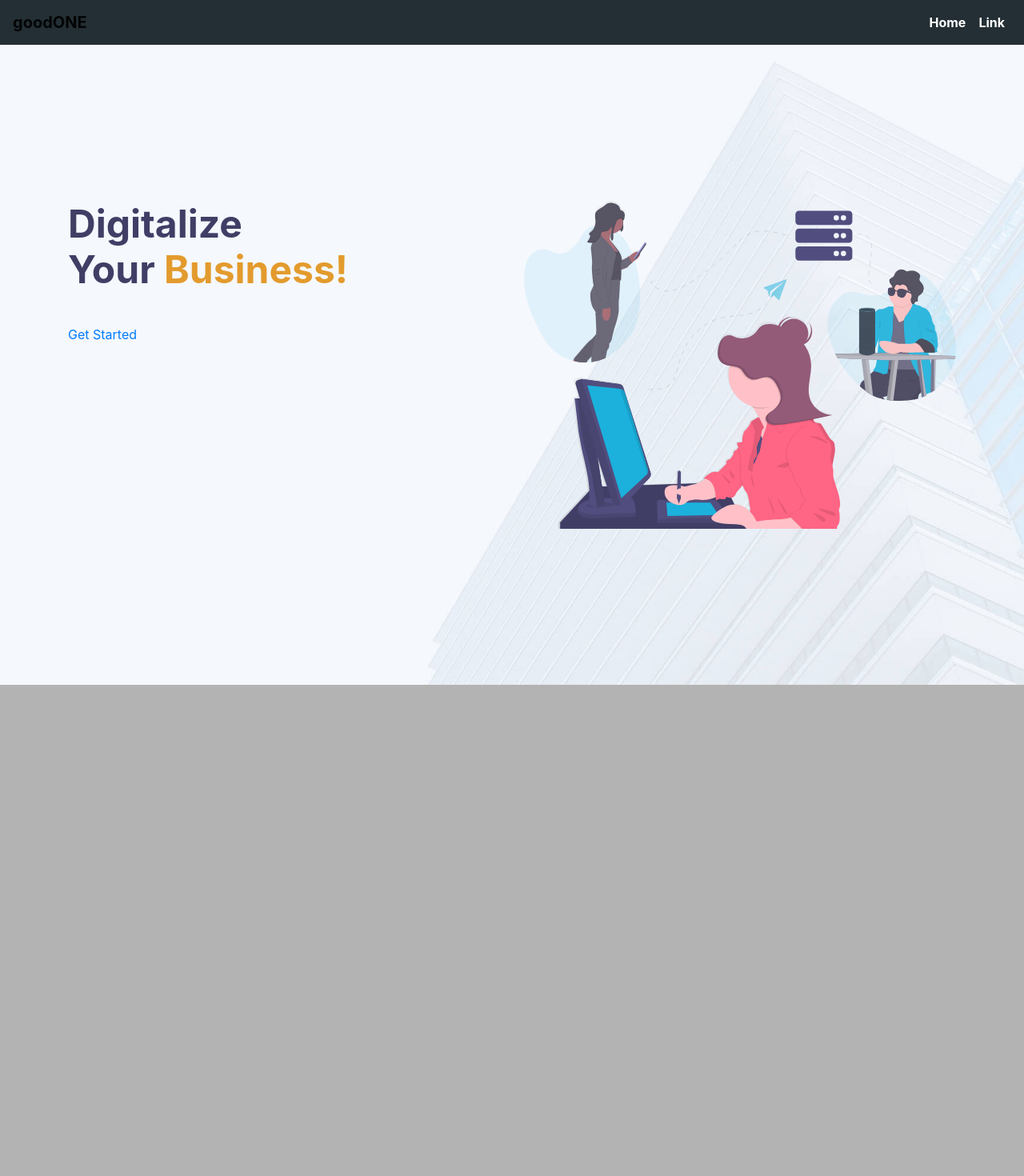
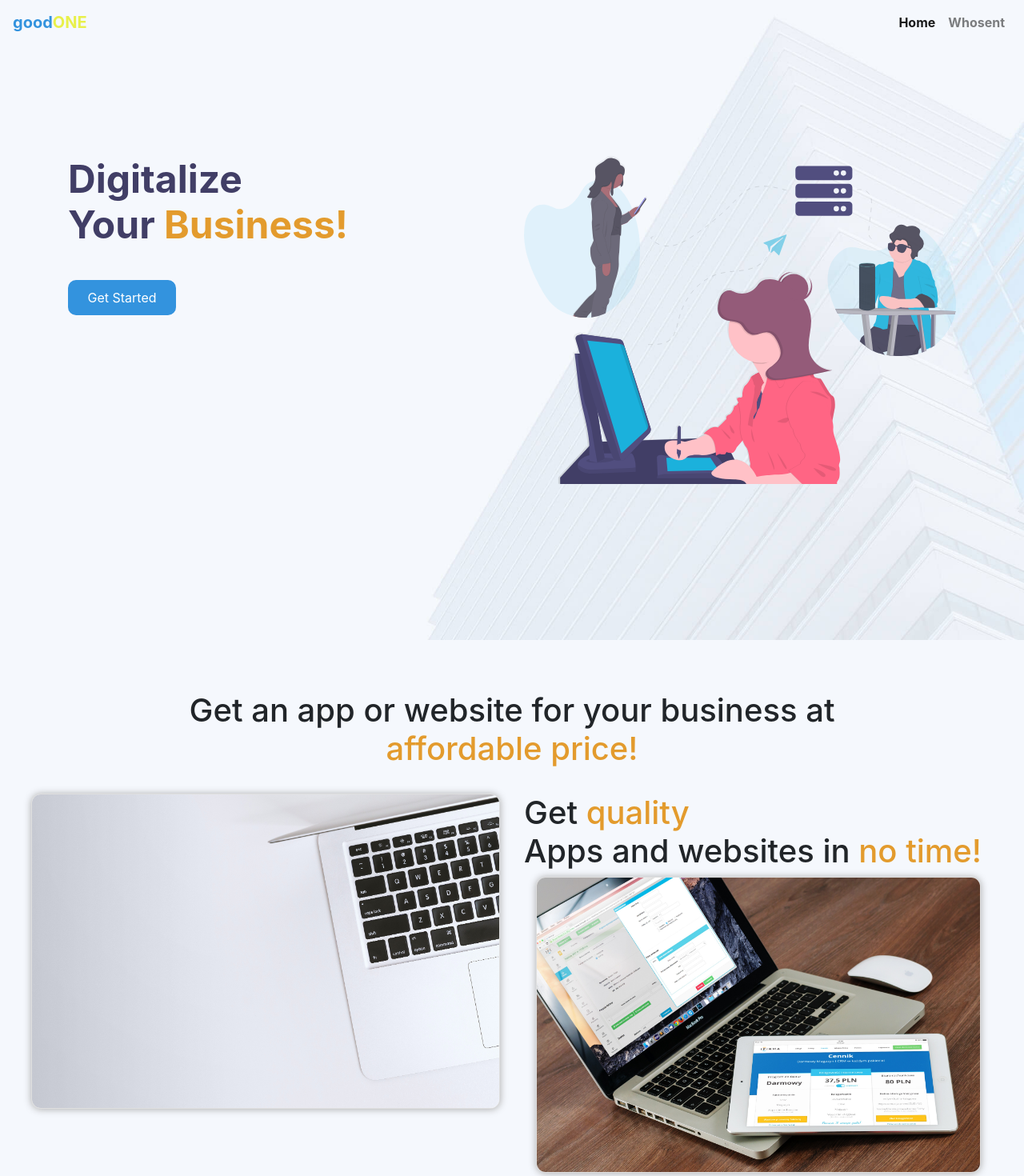
Before and after one commit to AshfaqAshi/whosent-web, an Angular app: page / in a window 1280 px wide. Shown: the top 1470 px of the page at 80% size. Before the commit the page ends 856 px from the top, so only its background shows below. Built offline with nearby package versions, Linux system fonts and the light colour scheme.

Commit message:
done till second quote on home page

```diff
--- a/src/app/about/about.component.html
+++ b/src/app/about/about.component.html
@@ -1,2 +1,38 @@
-<p>about works!</p>
-<app-info></app-info>
+<nav class="navbar navbar-expand-lg navbar-light">
+    <a class="navbar-brand" href="#">Navbar</a>
+    <button class="navbar-toggler" type="button" data-toggle="collapse" data-target="#navbarSupportedContent" aria-controls="navbarSupportedContent" aria-expanded="false" aria-label="Toggle navigation">
+      <span class="navbar-toggler-icon"></span>
+    </button>
+
+    <div class="collapse navbar-collapse" id="navbarSupportedContent">
+      <ul class="navbar-nav mr-auto">
+        <li class="nav-item active">
+          <a class="nav-link" href="#">Home <span class="sr-only">(current)</span></a>
+        </li>
+        <li class="nav-item">
+          <a class="nav-link" href="#">Link</a>
+        </li>
+        <li class="nav-item dropdown">
+          <a class="nav-link dropdown-toggle" href="#" id="navbarDropdown" role="button" data-toggle="dropdown" aria-haspopup="true" aria-expanded="false">
+            Dropdown
+          </a>
+          <div class="dropdown-menu" aria-labelledby="navbarDropdown">
+            <a class="dropdown-item" href="#">Action</a>
+            <a class="dropdown-item" href="#">Another action</a>
+            <div class="dropdown-divider"></div>
+            <a class="dropdown-item" href="#">Something else here</a>
+          </div>
+        </li>
+        <li class="nav-item">
+          <a class="nav-link disabled" href="#">Disabled</a>
+        </li>
+      </ul>
+      <form class="form-inline my-2 my-lg-0">
+        <input class="form-control mr-sm-2" type="search" placeholder="Search" aria-label="Search">
+        <button class="btn btn-outline-success my-2 my-sm-0" type="submit">Search</button>
+      </form>
+    </div>
+  </nav>
+  <div class="bg-secondary text-white">
+      Heloooo
+  </div>
--- a/src/app/block-user/block-user.component.html
+++ b/src/app/block-user/block-user.component.html
@@ -3,11 +3,11 @@
   <div class="h-100 d-flex flex-column">
     <app-info [message]="infoMessage"></app-info>
     <app-nav-bar></app-nav-bar>
-    <div class="row mx-2 flex-grow-1">
-        <div @introAnim class="col-12 col-sm-7 col-md-6 col-lg-4 primary p-3 form bottom-margin my-auto mx-auto">
+    <div class="row mx-3 flex-grow-1">
+        <div @introAnim class="col-12 col-sm-7 col-md-6 col-lg-4 primary p-3 form bottom-margin align-self-center mx-auto">
            <div class="row">
              <div class="col-11">
-              <h2 class="text-black text-center" @introAnimRight >Block User</h2>
+              <h2 class="text-white text-center" @introAnimRight >Block User</h2>
              </div>
              <h3 data-toggle="modal" data-target="#infoModal" class="oi oi-question-mark text-right" style="cursor: pointer;">?</h3>
            </div>
--- a/src/app/home/home.component.html
+++ b/src/app/home/home.component.html
@@ -5,7 +5,7 @@
           <div class="col-md-6 intro-info order-md-first order-last">
             <h2 class="wow fadeInUp">Digitalize<br>Your <span>Business!</span></h2>
             <div>
-              <a href="#about" class="btn-get-started scrollto " >Get Started</a>
+              <div class="btn-started wow fadeInUp col-5 col-md-3 text-center" data-wow-duration="1s">Get Started</div>
             </div>
           </div>
 
@@ -16,3 +16,19 @@
 
       </div>
 </section>
+<section id="quote" class="mt-5 p-3 text-center">
+  <h1 class="wow fadeInUp">Get an app or website for your business at <br/><span>affordable price!</span></h1>
+</section>
+
+<section id="quote" class="row mx-3 p-2 wow fadeInLeft">
+  <div class="col-12 col-md-6">
+    <img src="assets/images/laptop2.jpg" class="img-fluid  card"/>
+  </div>
+  <div class="col-12 col-md-6 wow fadeInUp" wow-data-delay="300ms">
+    <h1 class="large-text">Get <span>quality</span><br/>
+    Apps and websites in <span>no time!</span></h1>
+    <div class="col-12">
+      <img src="assets/images/website.jpg" class="img-fluid card"/>
+    </div>
+  </div>
+</section>
--- a/src/app/nav-bar/nav-bar.component.html
+++ b/src/app/nav-bar/nav-bar.component.html
@@ -1,16 +1,16 @@
-<nav class="navbar navbar-expand-lg navbar-light">
-    <a class="navbar-brand" href="#">goodONE</a>
-    <button class="navbar-toggler" type="button" data-toggle="collapse" data-target="#navbarSupportedContent" aria-controls="navbarSupportedContent" aria-expanded="false" aria-label="Toggle navigation">
+<nav class="navbar navbar-expand-lg navbar-light fixed-top">
+    <a class="navbar-brand" href="#"><span class="goodone-title-blue">good</span><span class="goodone-title-yellow">ONE</span></a>
+    <button id="navBar-toggle" class="navbar-toggler" type="button" data-toggle="collapse" data-target="#navbarSupportedContent" aria-controls="navbarSupportedContent" aria-expanded="false" aria-label="Toggle navigation">
       <span class="navbar-toggler-icon"></span>
     </button>
 
-    <div class="collapse navbar-collapse" id="navbarSupportedContent">
+    <div class="collapse navbar-collapse " id="navbarSupportedContent">
       <ul class="navbar-nav ml-auto">
         <li class="nav-item active">
-          <a class="nav-link text-white" href="#">Home <span class="sr-only">(current)</span></a>
+          <a class="nav-link" href="#">Home <span class="sr-only">(current)</span></a>
         </li>
         <li class="nav-item">
-          <a class="nav-link text-white" href="#">Link</a>
+          <a class="nav-link" href="#">Whosent</a>
         </li>
         <!--<li class="nav-item dropdown">
           <a class="nav-link dropdown-toggle" href="#" id="navbarDropdown" role="button" data-toggle="dropdown" aria-haspopup="true" aria-expanded="false">
@@ -24,5 +24,6 @@
           </div>
         </li> -->
       </ul>
+
     </div>
   </nav>
--- a/src/assets/js/main.js
+++ b/src/assets/js/main.js
@@ -29,77 +29,33 @@ return false;
 
 // Initiate the wowjs animation library
 new WOW().init();
+$(document).ready(function(){
+    console.log('documet is ready');
+    $("#navBar-toggle").click(function(){
+        if($('.navbar-nav').hasClass('nav-scrolled')){
+            //the toggle is on so
+        }
+    });
+});
 
 // Header scroll class
 $(window).scroll(function() {
+
 if ($(this).scrollTop() > 100) {
-  $('#header').addClass('header-scrolled');
+    $('.navbar').removeClass('navbar-light');
+
+    $('.navbar').addClass('navbar-dark');
+  $('.navbar').addClass('navbar-scrolled');
+
 } else {
-  $('#header').removeClass('header-scrolled');
+    $('.navbar').removeClass('navbar-dark');
+
+    $('.navbar').addClass('navbar-light');
+  $('.navbar').removeClass('navbar-scrolled');
 }
 });
 
-if ($(window).scrollTop() > 100) {
-$('#header').addClass('header-scrolled');
-}
 
-// Smooth scroll for the navigation and links with .scrollto classes
-$('.main-nav a, .mobile-nav a, .scrollto').on('click', function() {
-if (location.pathname.replace(/^\//, '') == this.pathname.replace(/^\//, '') && location.hostname == this.hostname) {
-  var target = $(this.hash);
-  if (target.length) {
-    var top_space = 0;
-
-    if ($('#header').length) {
-      top_space = $('#header').outerHeight();
-
-      if (!$('#header').hasClass('header-scrolled')) {
-        top_space = top_space - 40;
-      }
-    }
-
-    $('html, body').animate({
-      scrollTop: target.offset().top - top_space
-    }, 1500, 'easeInOutExpo');
-
-    if ($(this).parents('.main-nav, .mobile-nav').length) {
-      $('.main-nav .active, .mobile-nav .active').removeClass('active');
-      $(this).closest('li').addClass('active');
-    }
-
-    if ($('body').hasClass('mobile-nav-active')) {
-      $('body').removeClass('mobile-nav-active');
-      $('.mobile-nav-toggle i').toggleClass('fa-times fa-bars');
-      $('.mobile-nav-overly').fadeOut();
-    }
-    return false;
-  }
-}
-});
-
-// Navigation active state on scroll
-var nav_sections = $('section');
-var main_nav = $('.main-nav, .mobile-nav');
-var main_nav_height = $('#header').outerHeight();
-
-$(window).on('scroll', function() {
-var cur_pos = $(this).scrollTop() + 200;
-
-nav_sections.each(function() {
-  var top = $(this).offset().top - main_nav_height,
-    bottom = top + $(this).outerHeight();
-
-  if (cur_pos >= top && cur_pos <= bottom) {
-    main_nav.find('li').removeClass('active');
-    main_nav.find('a[href="#' + $(this).attr('id') + '"]').parent('li').addClass('active');
-  }
-
-  if (cur_pos < 300) {
-    $(".nav-menu ul:first li:first").addClass('active');
-  }
-
-});
-});
 
 
 })(jQuery);
--- a/src/index.html
+++ b/src/index.html
@@ -12,6 +12,7 @@
   <script src="https://cdnjs.cloudflare.com/ajax/libs/popper.js/1.16.0/umd/popper.min.js"></script>
   <script src="https://maxcdn.bootstrapcdn.com/bootstrap/4.5.0/js/bootstrap.min.js"></script>
   <script src="assets/wow/wow.min.js"></script>
+  <script src="assets/js/main.js"></script>
   <!--initialize wow -->
   <script>
     new WOW().init();
--- a/src/styles.css
+++ b/src/styles.css
@@ -1,6 +1,8 @@
 .primary{
     box-shadow: 7px 4px 38px 0px black;
-
+    background-color: #232F34;
+    color: white;
+    font-weight: bold;
 }
 /* ----------------------------------------------------------
 Landing Page
@@ -8,9 +10,7 @@ Landing Page
 .landing-page-bg{
     width: 100%;
     height: 100vh;
-    position: relative;
-    background: #f5f8fd url("./assets/images/intro-bg.jpg") center top no-repeat;
-    background-size: cover;
+
 }
 #main .intro-info h2 {
     color: #413e66;
@@ -23,14 +23,22 @@ Landing Page
     color: #E39B2D;
   }
 
-.navbar, .primary{
+.navbar{
+    color: black;
+    transition: all 0.6s;
     font-weight: bold;
+}
+
+.navbar.navbar-scrolled{
     background-color: #232F34;
+    box-shadow: 0px 0px 30px rgba(127, 137, 161, 0.3);
 }
 
 html,body{
     height: 100%;
-    background-color: #B4B3B3;
+    position: relative;
+    background: #f5f8fd url("./assets/images/intro-bg.jpg") center top no-repeat;
+    background-size: cover;
 }
 
 .button-primary{
@@ -46,6 +54,8 @@ html,body{
 }
 
 .form{
+    margin-top: 20px;
+    color: white;
     border-radius: 10px;
 }
 
@@ -79,24 +89,52 @@ html,body{
     margin-top: 10px;
 }
 
+.color-secondary{
+    color: #E39B2D;
+}
+
 .modal-content {
     background-color: #B4B3B3;
  }
 
- header.masthead {
-    background: url("./assets/images/smartphone.jpg") no-repeat center center;
-    background-size: cover;
-    padding-top: 8rem;
-    padding-bottom: 8rem;
-    height: auto;
-    box-shadow: 1px 1px 30px black;
-    border-radius: 0px 0px 20px 20px;
-   min-height: 70%;
-  }
+ .btn-started{
+     padding: 10px;
+     border-radius: 10px;
+     height: auto;
+     width: auto;
+     background-color:#3393DE;
+     transition: background-color 800ms;
+     color: white;
 
-  @keyframes popup{
+ }
+ .btn-started:active, .btn-started:hover{
+    background-color: #5eb9ff;
+    cursor: pointer;
+ }
 
-  }
+ .goodone-title-yellow{
+     color: #E8F04A;
+     font-weight: bold;
+ }
+
+ .goodone-title-blue{
+     color: #3393DE;
+     font-weight: bold;
+ }
+
+ #quote span{
+     color: #E39B2D;
+ }
+
+ .large-text{
+     font-size: 2.5rem;
+ }
+
+
+ .card{
+     border-radius: 12px;
+     box-shadow: 0.1px 0.5px 10px #A9A9A9;
+ }
 
 @keyframes zoominout {
     0% {
```
